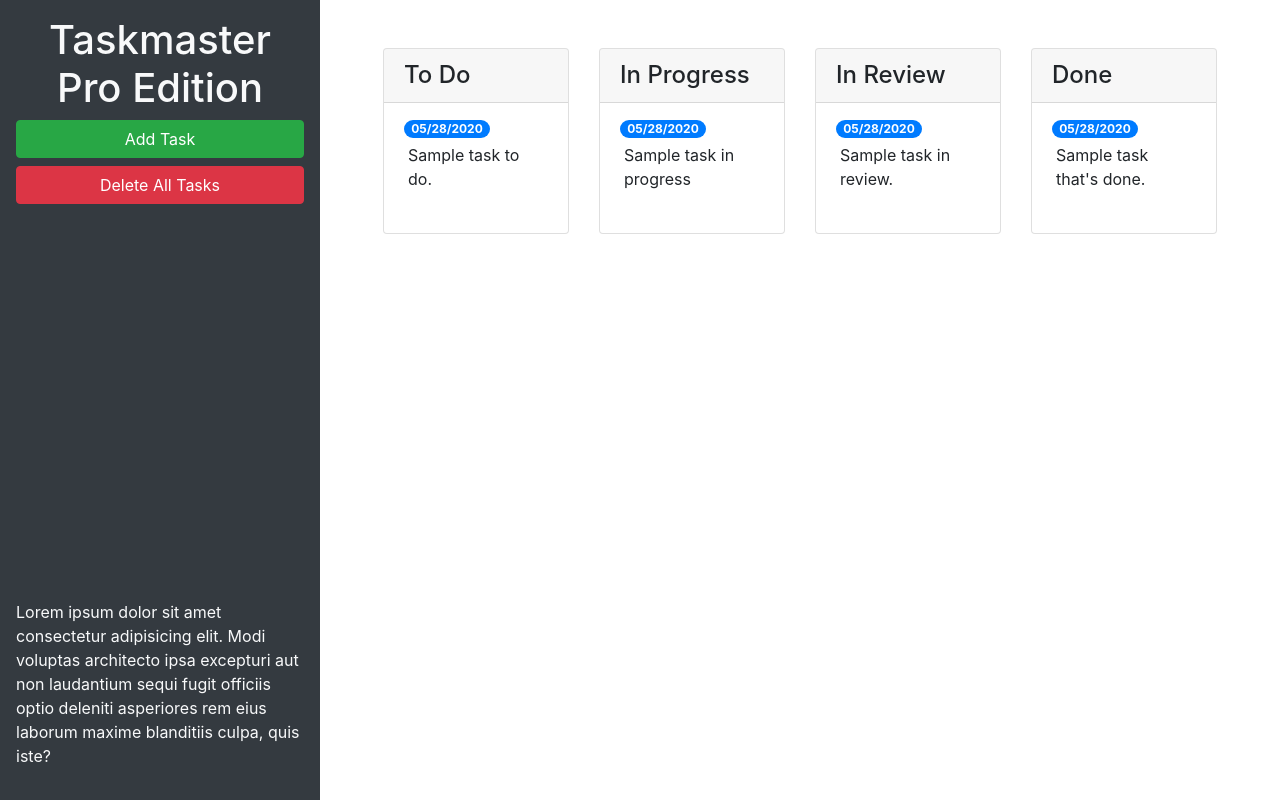
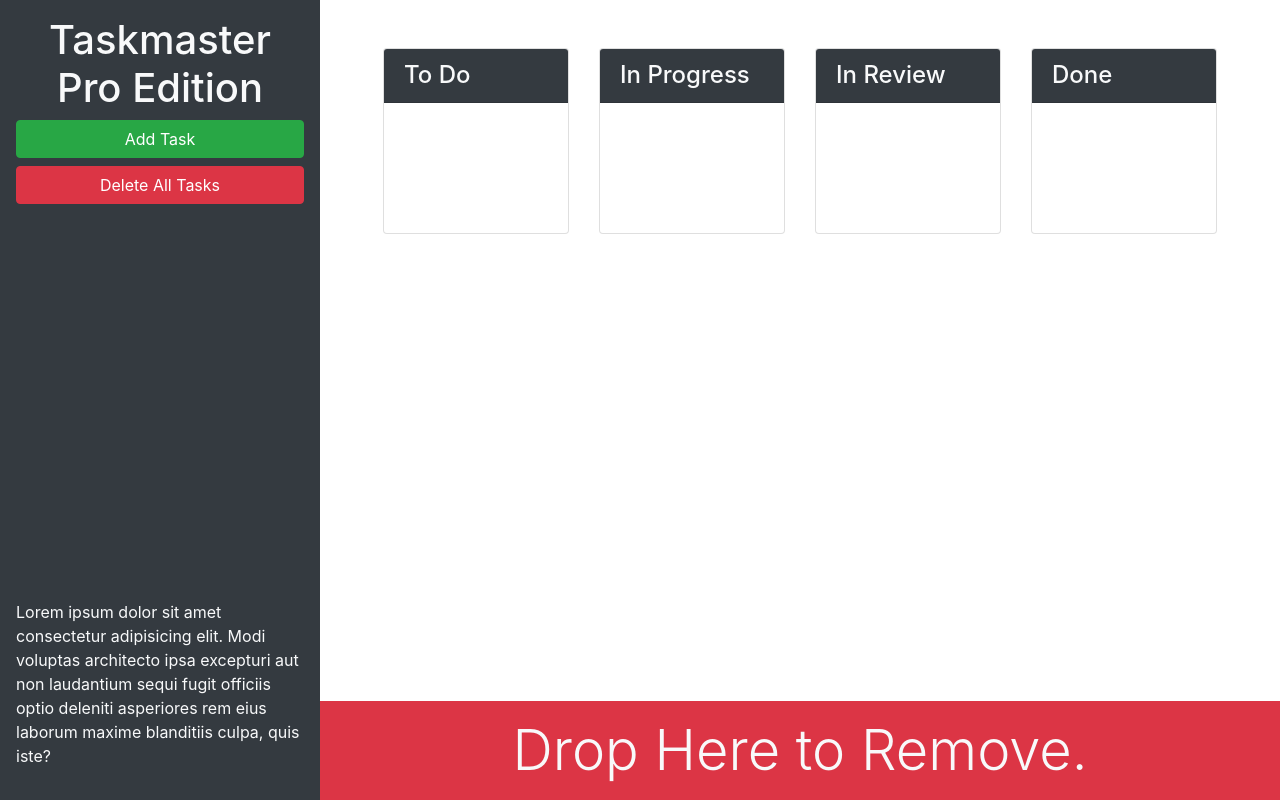
Before and after one commit to KMAScott/taskmaster-pro, a plain HTML site: page index.html in a window 1280 px wide. Drawn offline with nearby package versions, Linux system fonts and the light colour scheme.

Commit message:
added trash drop area

```diff
--- a/index.html
+++ b/index.html
@@ -13,64 +13,50 @@
 <body>
 
   <div class="row min-vh-100 no-gutters">
-    <header class="col-12 col-lg-3 bg-dark text-light d-flex flex-column p-4 p-lg-3">
+    <header class="col-12 col-lg-3 bg-dark text-light sticky-top d-flex flex-column p-4 p-lg-3">
       <h1 class="text-center">Taskmaster Pro Edition</h1>
       <button id="create-task" class="btn btn-block btn-success" data-toggle="modal" data-target="#task-form-modal">Add
         Task</button>
       <button id="remove-tasks" class="btn btn-block btn-danger">Delete All Tasks</button>
-      <p class="mt-auto">Lorem ipsum dolor sit amet consectetur adipisicing elit. Modi voluptas architecto ipsa
+      <p class="mt-auto d-none d-lg-block">Lorem ipsum dolor sit amet consectetur adipisicing elit. Modi voluptas architecto ipsa
         excepturi aut non
         laudantium sequi fugit officiis optio deleniti asperiores rem eius laborum maxime blanditiis culpa, quis iste?
       </p>
     </header>
-    <main class="col-12 col-lg-9">
+    <main class="col-12 col-lg-9 d-flex flex-column">
       <div class="m-5 row justify-content-around">
         <div class="col-12 col-md-6 col-xl-3 mb-3">
           <div class="card">
-            <h4 class="card-header">To Do</h4>
-            <ul id="list-toDo" class="list-group list-group-flush">
-              <li class="list-group-item">
-                <span class="badge badge-primary badge-pill">05/28/2020</span>
-                <p class="m-1">Sample task to do.</p>
-              </li>
-            </ul>
+            <h4 class="card-header bg-dark text-light">To Do</h4>
+            <ul id="list-toDo" class="list-group list-group-flush"></ul>
           </div>
         </div>
 
         <div class="col-12 col-md-6 col-xl-3 mb-3">
           <div class="card">
-            <h4 class="card-header">In Progress</h4>
-            <ul id="list-inProgress" class="list-group list-group-flush">
-              <li class="list-group-item">
-                <span class="badge badge-primary badge-pill">05/28/2020</span>
-                <p class="m-1">Sample task in progress</p>
-              </li>
-            </ul>
+            <h4 class="card-header bg-dark text-light">In Progress</h4>
+            <ul id="list-inProgress" class="list-group list-group-flush"></ul>
           </div>
         </div>
 
         <div class="col-12 col-md-6 col-xl-3 mb-3">
           <div class="card">
-            <h4 class="card-header">In Review</h4>
-            <ul id="list-inReview" class="list-group list-group-flush">
-              <li class="list-group-item">
-                <span class="badge badge-primary badge-pill">05/28/2020</span>
-                <p class="m-1">Sample task in review.</p>
-              </li>
-            </ul>
+            <h4 class="card-header bg-dark text-light">In Review</h4>
+            <ul id="list-inReview" class="list-group list-group-flush"></ul>
           </div>
         </div>
 
         <div class="col-12 col-md-6 col-xl-3 mb-3">
           <div class="card">
-            <h4 class="card-header">Done</h4>
-            <ul id="list-done" class="list-group list-group-flush">
-              <li class="list-group-item">
-                <span class="badge badge-primary badge-pill">05/28/2020</span>
-                <p class="m-1">Sample task that's done.</p>
-              </li>
-            </ul>
+            <h4 class="card-header bg-dark text-light">Done</h4>
+            <ul id="list-done" class="list-group list-group-flush"></ul>
           </div>
+        </div>
+      </div>
+
+      <div id="trash" class="mt-auto">
+        <div class="w-100 bg-danger p-3 text-center text-light display-4">
+          Drop Here to Remove.
         </div>
       </div>
     </main>
```
